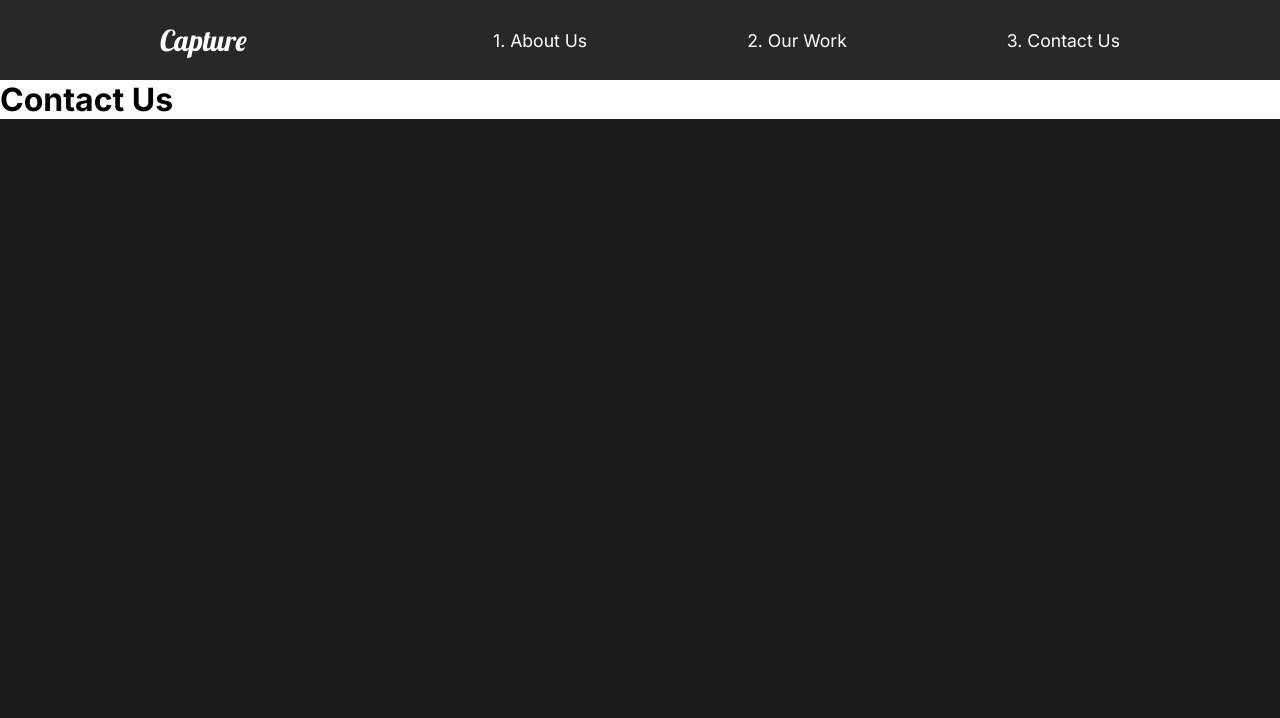
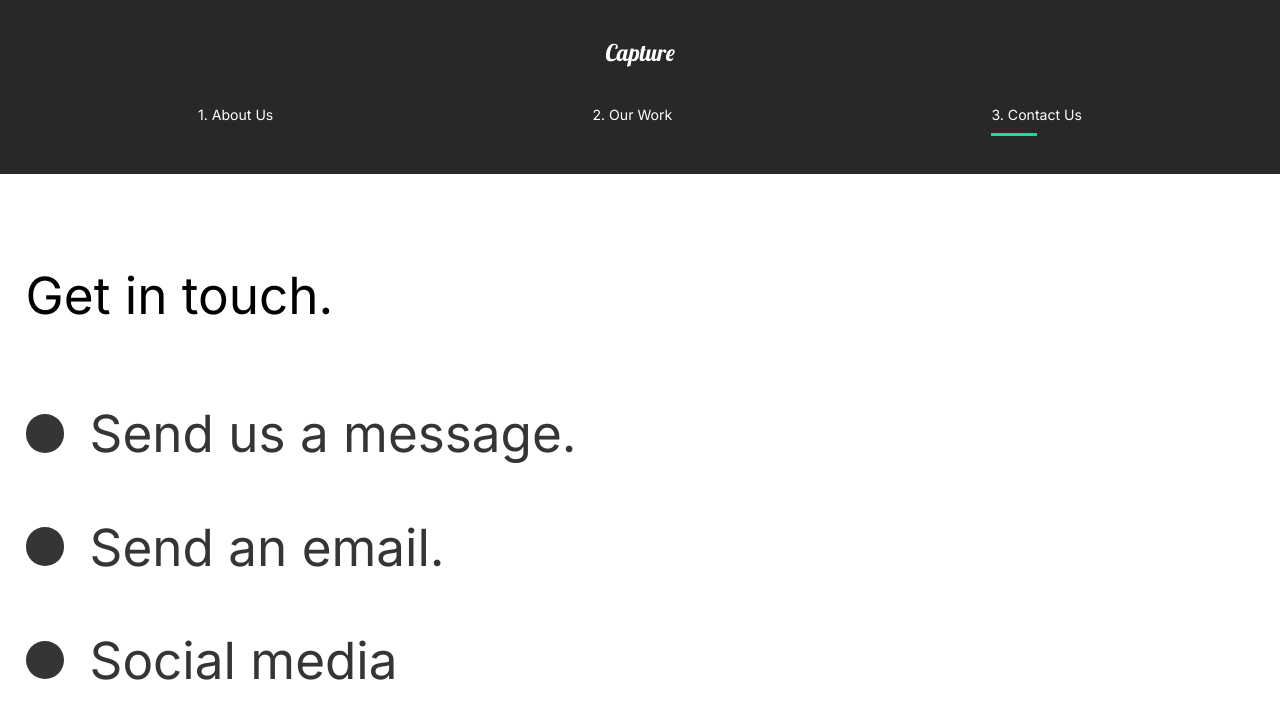
Before and after one commit to easternjamm/capture, a React (Create React App) app: page /contact in a window 1280 px wide. Shown: the top 718 px of the page. Built offline with nearby package versions, Linux system fonts and the light colour scheme.

Commit message:
16. Final

```diff
--- a/src/components/GlobalStyle.js
+++ b/src/components/GlobalStyle.js
@@ -7,9 +7,19 @@
     box-sizing: border-box;
 }
 
+html{
+    @media (max-width: 1700px){
+        font-size: 75%;
+    }
+    @media (max-width: 1300px){
+        font-size: 80%;
+    }
+}
+
 body{
     background: #1b1b1b;
     font-family: 'Inter', sans-serif;
+    overflow-x: hidden;
 }
 button{
     font-weight: bold;
--- a/src/components/Nav.js
+++ b/src/components/Nav.js
@@ -1,7 +1,10 @@
 import styled from "styled-components";
 import { Link } from "react-router-dom";
+import { motion } from "framer-motion";
+import { useLocation } from "react-router-dom";
 
 const Nav = () => {
+  const { pathname } = useLocation();
   return (
     <StyledNav>
       <h1>
@@ -12,12 +15,27 @@
       <ul>
         <li>
           <Link to='/'>1. About Us</Link>
+          <Line
+            transition={{ duration: 0.75 }}
+            initial={{ width: "0%" }}
+            animate={{ width: pathname === "/" ? "50%" : "0%" }}
+          />
         </li>
         <li>
           <Link to='/work'>2. Our Work</Link>
+          <Line
+            transition={{ duration: 0.75 }}
+            initial={{ width: "0%" }}
+            animate={{ width: pathname === "/work" ? "50%" : "0%" }}
+          />
         </li>
         <li>
           <Link to='/contact'>3. Contact Us</Link>
+          <Line
+            transition={{ duration: 0.75 }}
+            initial={{ width: "0%" }}
+            animate={{ width: pathname === "/contact" ? "50%" : "0%" }}
+          />
         </li>
       </ul>
     </StyledNav>
@@ -32,6 +50,9 @@
   align-items: center;
   padding: 1rem 10rem;
   background: #282828;
+  position: sticky;
+  top: 0;
+  z-index: 10;
   a {
     color: white;
     text-decoration: none;
@@ -49,6 +70,34 @@
     padding-left: 10rem;
     position: relative;
   }
+  @media (max-width: 1300px) {
+    flex-direction: column;
+    padding: 2rem 1rem;
+    #logo {
+      display: inline-block;
+      margin: 1rem;
+    }
+    ul {
+      padding: 2rem;
+      justify-content: space-around;
+      width: 100%;
+      li {
+        padding: 0;
+      }
+    }
+  }
+`;
+
+const Line = styled(motion.div)`
+  height: 0.3rem;
+  background: #23d997;
+  width: 0%;
+  position: absolute;
+  bottom: -80%;
+  left: 60%;
+  @media (max-width: 1300px) {
+    left: 0%;
+  } ;
 `;
 
 export default Nav;
--- /dev/null
+++ b/src/components/ScrollTop.js
@@ -0,0 +1,18 @@
+import { useEffect } from "react";
+import { useLocation } from "react-router-dom";
+
+const ScrollTop = () => {
+  const { pathname } = useLocation();
+  useEffect(() => {
+    window.scroll(
+      {
+        top: 0,
+        left: 0,
+      },
+      [pathname]
+    );
+  });
+  return null;
+};
+
+export default ScrollTop;
--- a/src/components/ServicesSection.js
+++ b/src/components/ServicesSection.js
@@ -75,6 +75,9 @@
 const Cards = styled.div`
   display: flex;
   flex-wrap: wrap;
+  @media (max-width: 1300px) {
+    justify-content: center;
+  }
 `;
 const Card = styled.div`
   flex-basis: 20rem;
--- a/src/components/useScroll.js
+++ b/src/components/useScroll.js
@@ -3,7 +3,7 @@
 
 export const useScroll = () => {
   const controls = useAnimation();
-  const [element, view] = useInView({ threshold: 0.5 });
+  const [element, view] = useInView({ threshold: 0.3 });
   if (view) {
     controls.start("show");
   } else {
--- a/src/pages/AboutUs.js
+++ b/src/pages/AboutUs.js
@@ -3,6 +3,8 @@
 import FaqSection from "../components/FaqSection";
 import { motion } from "framer-motion";
 import { pageAnimation } from "../animation";
+
+import ScrollTop from "../components/ScrollTop";
 
 const AboutUs = () => {
   return (
@@ -15,6 +17,7 @@
       <AboutSection />
       <ServicesSection />
       <FaqSection />
+      <ScrollTop />
     </motion.div>
   );
 };
--- a/src/pages/ContactUs.js
+++ b/src/pages/ContactUs.js
@@ -1,18 +1,76 @@
 import { motion } from "framer-motion";
-import { pageAnimation } from "../animation";
+import { pageAnimation, titleAnim } from "../animation";
+import styled from "styled-components";
 
 const ContactUs = () => {
   return (
-    <motion.div
+    <ContactStyle
       exit='exit'
       variants={pageAnimation}
       initial='hidden'
       animate='show'
       style={{ background: "#fff" }}
     >
-      <h1>Contact Us</h1>
-    </motion.div>
+      <Title>
+        <Hide>
+          <motion.h2 variants={titleAnim}>Get in touch.</motion.h2>
+        </Hide>
+      </Title>
+      <div>
+        <Hide>
+          <Social variants={titleAnim}>
+            <Circle />
+            <h2>Send us a message.</h2>
+          </Social>
+        </Hide>
+        <Hide>
+          <Social variants={titleAnim}>
+            <Circle />
+            <h2>Send an email.</h2>
+          </Social>
+        </Hide>
+        <Hide>
+          <Social variants={titleAnim}>
+            <Circle />
+            <h2>Social media</h2>
+          </Social>
+        </Hide>
+      </div>
+    </ContactStyle>
   );
 };
 
+const ContactStyle = styled(motion.div)`
+  padding: 5rem 10rem;
+  color: #353535;
+  min-height: 90vh;
+  @media (max-width: 1500px) {
+    padding: 2rem;
+    font-size: 1rem;
+  }
+`;
+const Title = styled.div`
+  margin-bottom: 4rem;
+  color: black;
+  @media (max-width: 1500px) {
+    margin-top: 5rem;
+  }
+`;
+const Hide = styled.div`
+  overflow: hidden;
+`;
+const Circle = styled.div`
+  border-radius: 50%;
+  width: 3rem;
+  height: 3rem;
+  background: #353535;
+`;
+const Social = styled(motion.div)`
+  display: flex;
+  align-items: center;
+  h2 {
+    margin: 2rem;
+  }
+`;
+
 export default ContactUs;
--- a/src/pages/MovieDetail.js
+++ b/src/pages/MovieDetail.js
@@ -89,6 +89,10 @@
   margin: 5rem 10rem;
   align-items: center;
   justify-content: space-around;
+  @media (max-width: 1500px) {
+    display: block;
+    margin: 2rem 2rem;
+  }
 `;
 const ImageDisplay = styled.div`
   min-height: 50vh;
--- a/src/pages/OurWork.js
+++ b/src/pages/OurWork.js
@@ -4,6 +4,7 @@
 import athlete from "../img/athlete-small.png";
 import theracer from "../img/theracer-small.png";
 import goodtimes from "../img/goodtimes-small.png";
+import ScrollTop from "../components/ScrollTop";
 
 import { motion } from "framer-motion";
 import {
@@ -14,8 +15,11 @@
   pageAnimation,
   lineAnim,
 } from "../animation";
+import { useScroll } from "../components/useScroll";
 
 const OurWork = () => {
+  const [element, controls] = useScroll();
+  const [element2, controls2] = useScroll();
   return (
     <Work
       variants={pageAnimation}
@@ -39,20 +43,26 @@
           </Hide>
         </Link>
       </Movie>
-      <Movie>
+      <Movie ref={element} variants={fade} animate={controls} initial='hidden'>
         <h2>The Racer</h2>
-        <div className='line'></div>
+        <motion.div variants={lineAnim} className='line'></motion.div>
         <Link to='/work/the-racer'>
           <img src={theracer} alt='theracer' />
         </Link>
       </Movie>
-      <Movie>
+      <Movie
+        ref={element2}
+        variants={fade}
+        animate={controls2}
+        initial='hidden'
+      >
         <h2>Good times</h2>
-        <div className='line'></div>
+        <motion.div variants={lineAnim} className='line'></motion.div>
         <Link to='/work/good-times'>
           <img src={goodtimes} alt='goodtimes' />
         </Link>
       </Movie>
+      <ScrollTop />
     </Work>
   );
 };
@@ -64,8 +74,11 @@
   h2 {
     padding: 1rem 0rem;
   }
+  @media (max-width: 1300px) {
+    padding: 2rem 2rem;
+  }
 `;
-const Movie = styled.div`
+const Movie = styled(motion.div)`
   padding-bottom: 10rem;
   .line {
     height: 0.5rem;
--- a/src/styles.js
+++ b/src/styles.js
@@ -9,6 +9,11 @@
   justify-content: space-between;
   padding: 5rem 10rem;
   color: white;
+  @media (max-width: 1300px) {
+    display: block;
+    padding: 2rem, 2rem;
+    text-align: center;
+  }
 `;
 export const Description = styled.div`
   flex: 1;
@@ -16,6 +21,12 @@
   z-index: 2;
   h2 {
     font-weight: lighter;
+  }
+  @media (max-width: 1300px) {
+    padding: 0;
+    button {
+      margin: 2rem 0rem 5rem 0rem;
+    }
   }
 `;
 export const Image = styled.div`
```
